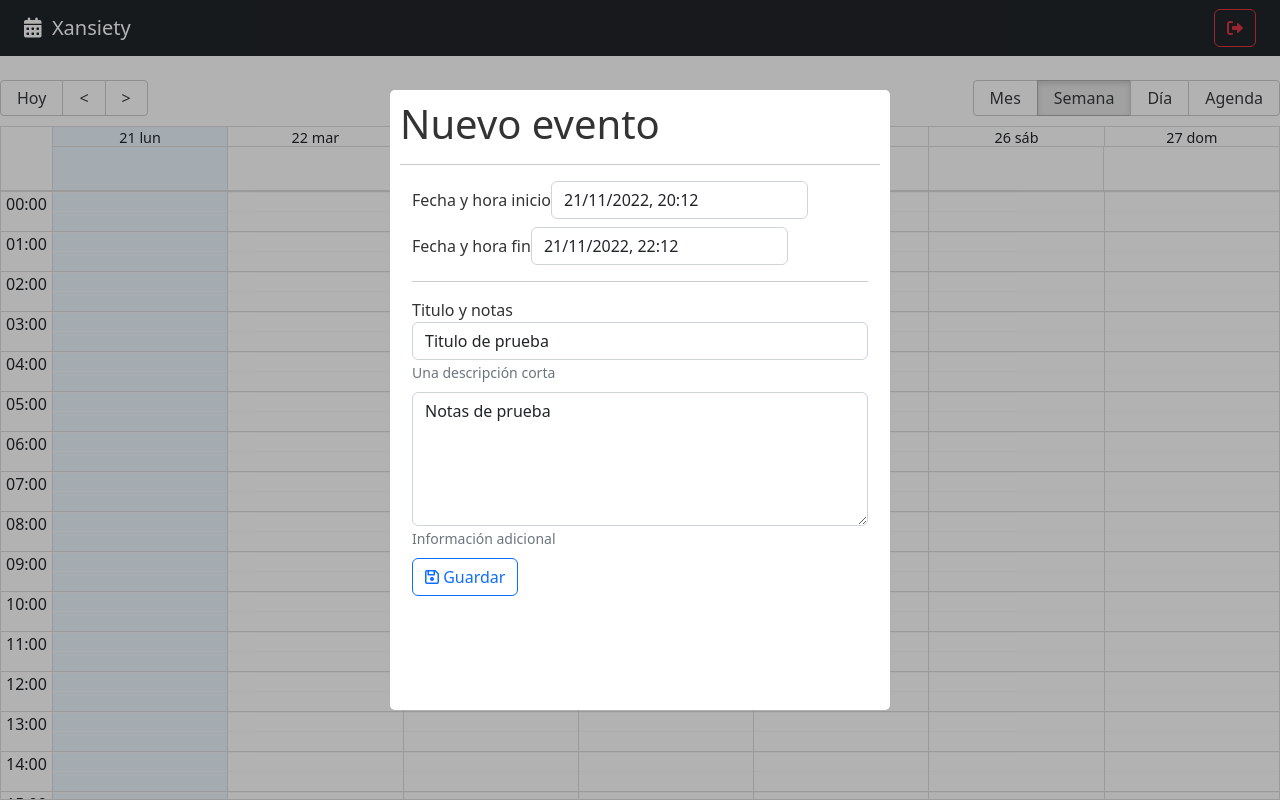
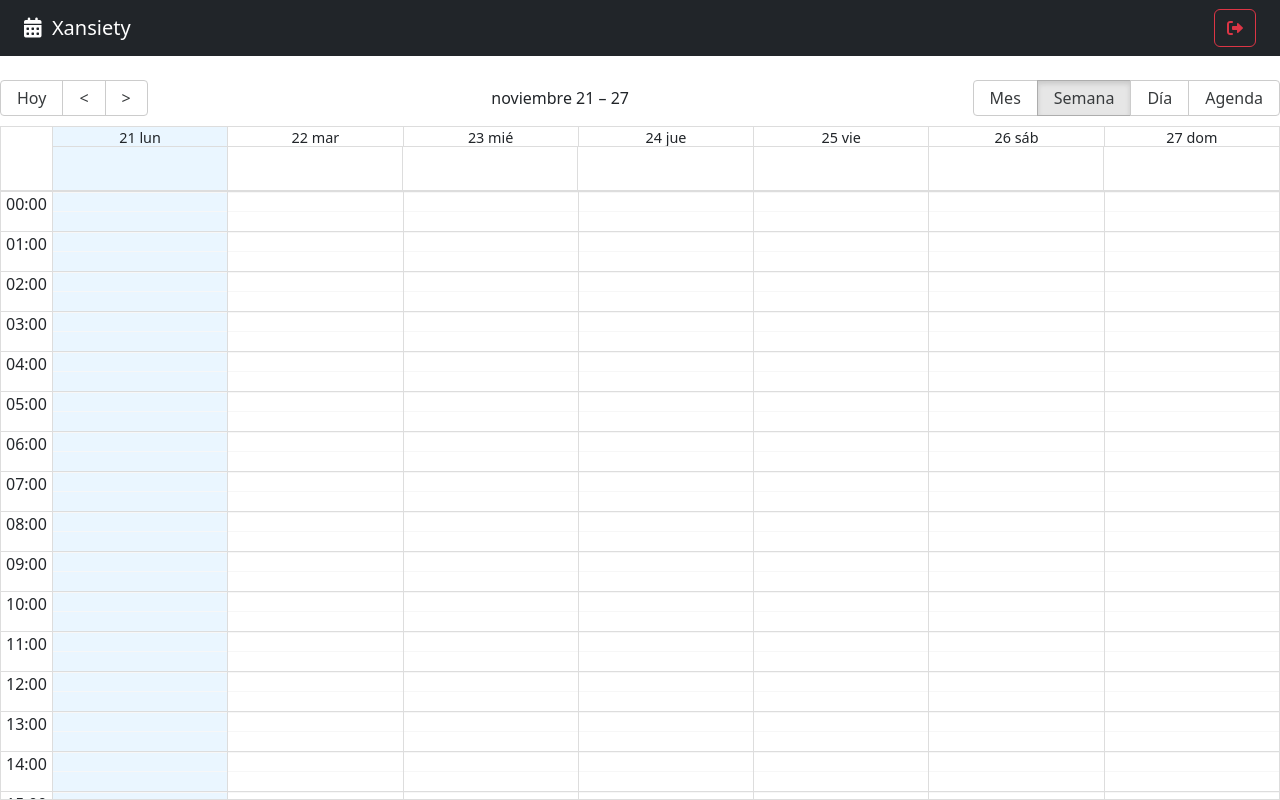
Before and after one commit to Xansiety/mern-calendar-app-frontend, a React (Vite) app: page / in a window 1280 px wide. Built offline with nearby package versions, Linux system fonts and the light colour scheme.

Commit message:
Store:ui -> Mostrar u ocultar modal en base al store

```diff
--- a/src/calendar/components/CalendarModal.jsx
+++ b/src/calendar/components/CalendarModal.jsx
@@ -4,27 +4,19 @@
 import DatePicker, { registerLocale } from "react-datepicker";
 import Modal from "react-modal";
 import es from "date-fns/locale/es";
+import { useUiStore } from "../../hooks";
 
 import "react-datepicker/dist/react-datepicker.css";
 import "sweetalert2/dist/sweetalert2.min.css";
+import { customModalStyles } from "../uiHelpers/stylesModal";
 
 registerLocale("es", es);
-
-const customStyles = {
-  content: {
-    top: "50%",
-    left: "50%",
-    right: "auto",
-    bottom: "auto",
-    marginRight: "-50%",
-    transform: "translate(-50%, -50%)",
-  },
-};
-
 Modal.setAppElement("#root");
 
 export const CalendarModal = () => {
-  const [modalIsOpen, setModalIsOpen] = useState(true);
+
+  const { isDateModalOpen , closeDateModal} = useUiStore();
+
   const [formSubmitted, setFormSubmitted] = useState(false);
 
   const [formValues, setFormValues] = useState({
@@ -54,7 +46,7 @@
   };
 
   const onCloseModal = () => {
-    setModalIsOpen(false);
+    closeDateModal();
   };
 
   const onSubmit = (event) => {
@@ -78,15 +70,15 @@
     console.log({ dataToSend: formValues });
 
     // cerrar el modal
-    setModalIsOpen(false);
+    closeDateModal();
     //Remover errores en pantalla
   };
 
   return (
     <Modal
-      isOpen={modalIsOpen}
+      isOpen={isDateModalOpen}
       onRequestClose={onCloseModal}
-      style={customStyles}
+      style={customModalStyles}
       className="modal"
       overlayClassName="modal-fondo"
       closeTimeoutMS={200}
--- a/src/calendar/pages/CalendarPage.jsx
+++ b/src/calendar/pages/CalendarPage.jsx
@@ -4,6 +4,7 @@
 import { NavBar, CalendarEvent, CalendarModal } from "../";
 import { localizer, getMessagesCalendarES } from "../../helpers";
 import { useState } from "react";
+import { useUiStore } from "../../hooks";
 
 const events = [
   {
@@ -20,6 +21,9 @@
 ];
 
 export const CalendarPage = () => {
+
+  const {openDateModal} = useUiStore();
+
   const [lastView, setLastView] = useState(
     localStorage.getItem("lastView") || "week"
   );
@@ -40,7 +44,8 @@
   };
 
   const onDoubleClick = (event) => {
-    console.log("onDoubleClick", event);
+    // console.log("onDoubleClick", event);
+    openDateModal();
   };
 
   const onSelect = (event) => {
--- /dev/null
+++ b/src/calendar/uiHelpers/stylesModal.js
@@ -0,0 +1,10 @@
+export const customModalStyles = {
+  content: {
+    top: "50%",
+    left: "50%",
+    right: "auto",
+    bottom: "auto",
+    marginRight: "-50%",
+    transform: "translate(-50%, -50%)",
+  },
+};
--- /dev/null
+++ b/src/hooks/index.js
@@ -0,0 +1 @@
+export * from './useUiStore';
--- /dev/null
+++ b/src/hooks/useUiStore.js
@@ -0,0 +1,30 @@
+import { useDispatch, useSelector } from "react-redux";
+import { onOpenDateModal, onCloseDateModal } from "../store";
+
+export const useUiStore = () => {
+  const dispatch = useDispatch();
+
+  const { isDateModalOpen } = useSelector((state) => state.ui);
+
+  const openDateModal = () => {
+    dispatch(onOpenDateModal());
+  };
+
+  const closeDateModal = () => {
+    dispatch(onCloseDateModal());
+  };
+
+  const toggleDateModal = () => {
+    (isDateModalOpen) ? openDateModal() : closeDateModal();
+  };
+
+  return {
+    //* properties
+    isDateModalOpen,
+
+    //* Methods
+    openDateModal,
+    closeDateModal,
+    toggleDateModal
+  };
+};
--- a/src/store/ui/uiSlice.js
+++ b/src/store/ui/uiSlice.js
@@ -17,4 +17,4 @@
 });
 
 // Action creators are generated for each case reducer function
-export const { onOpenDateModal } = uiSlice.actions;
+export const { onOpenDateModal, onCloseDateModal } = uiSlice.actions;
```
